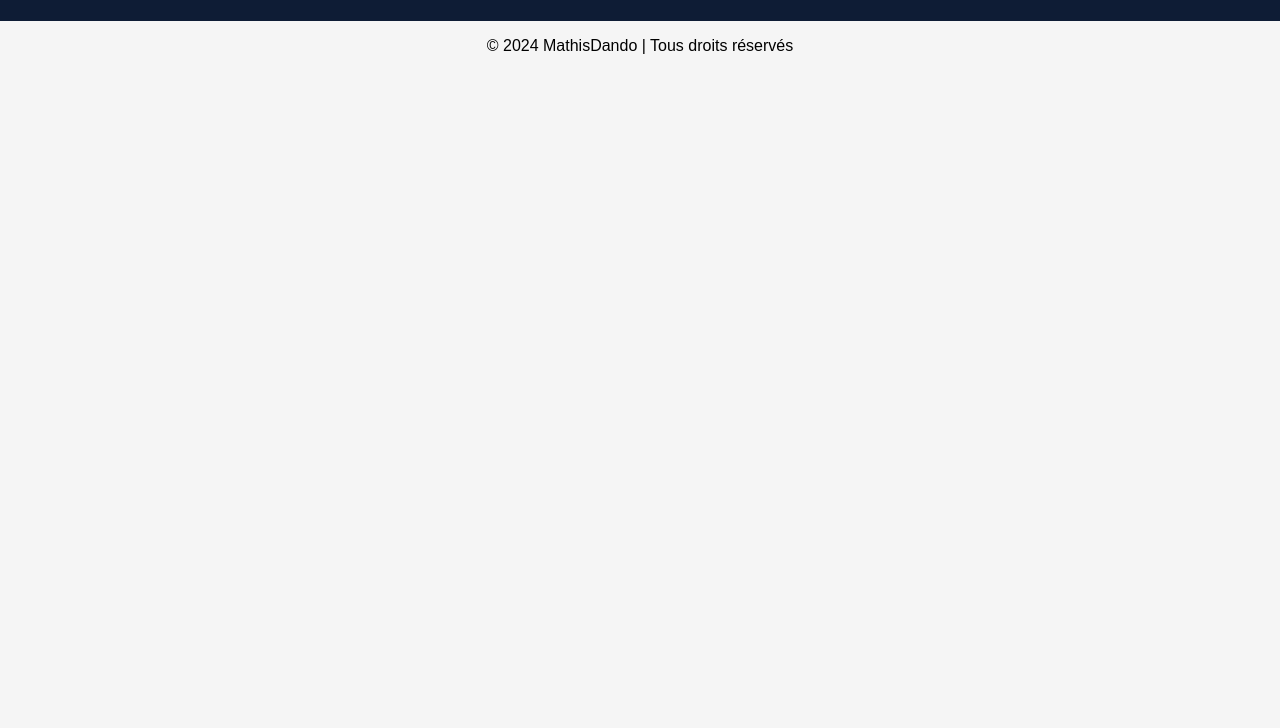
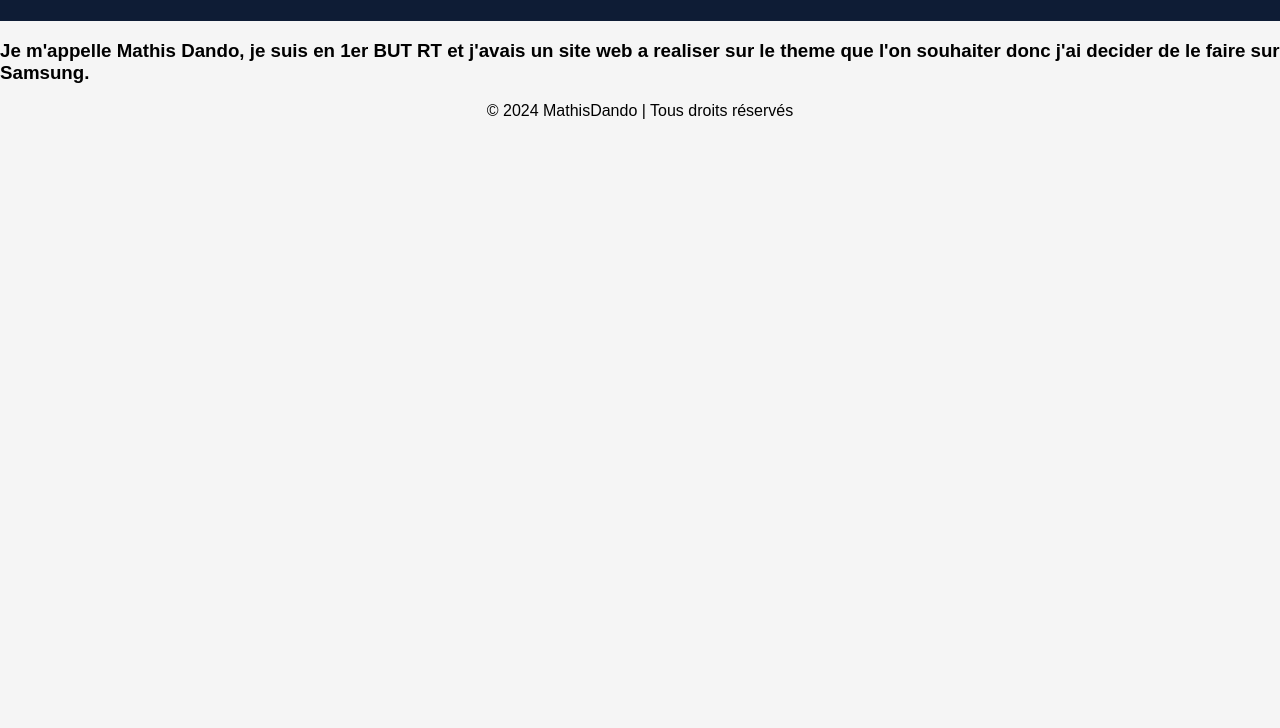
Before and after one commit to MathisDando/SAE14, a plain HTML site: page about.html in a window 1280 px wide. Shown: the part 72-800 px from the top of the page. Drawn offline with Linux system fonts and the light colour scheme.

Commit message:
Update about.html

```diff
--- a/about.html
+++ b/about.html
@@ -16,7 +16,11 @@
       </ul>
     </nav>
   </header>
-
+<section class="propos">
+  <h3>
+    Je m'appelle Mathis Dando, je suis en 1er BUT RT et j'avais un site web a realiser sur le theme que l'on souhaiter donc j'ai decider de le faire sur Samsung.
+  </h3>
+</section>
 
 
   <footer>
```
